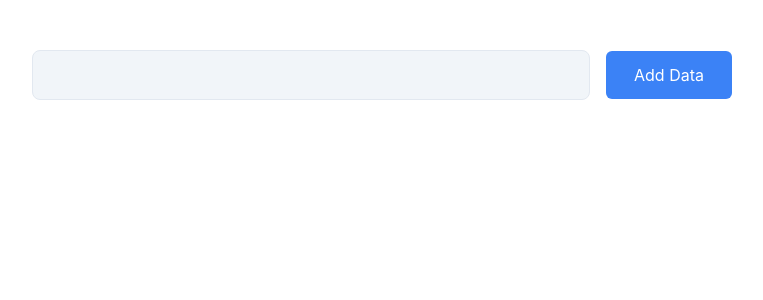
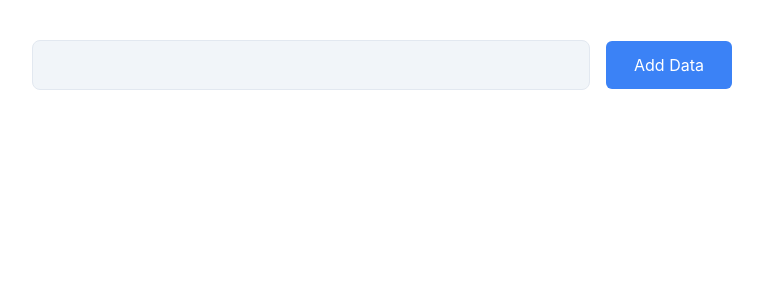
Before and after one commit to YashGediyaExhibyte/TestRepo, a React (Create React App) app: page / in a window 1280 px wide. Shown: the top 300 px of the page, without its empty margins (258-1021 px from the left). Built offline with nearby package versions, Linux system fonts and the light colour scheme.

Commit message:
change font for test1

```diff
--- a/src/App.css
+++ b/src/App.css
@@ -6,8 +6,8 @@
 
 body {
   margin: 0;
-  padding: 10px;
-  font-family: "Inter", Arial, Helvetica, sans-serif;
+  padding: 0;
+  font-family: "Inter", sans-serif;
   box-sizing: border-box;
 }
 
```
